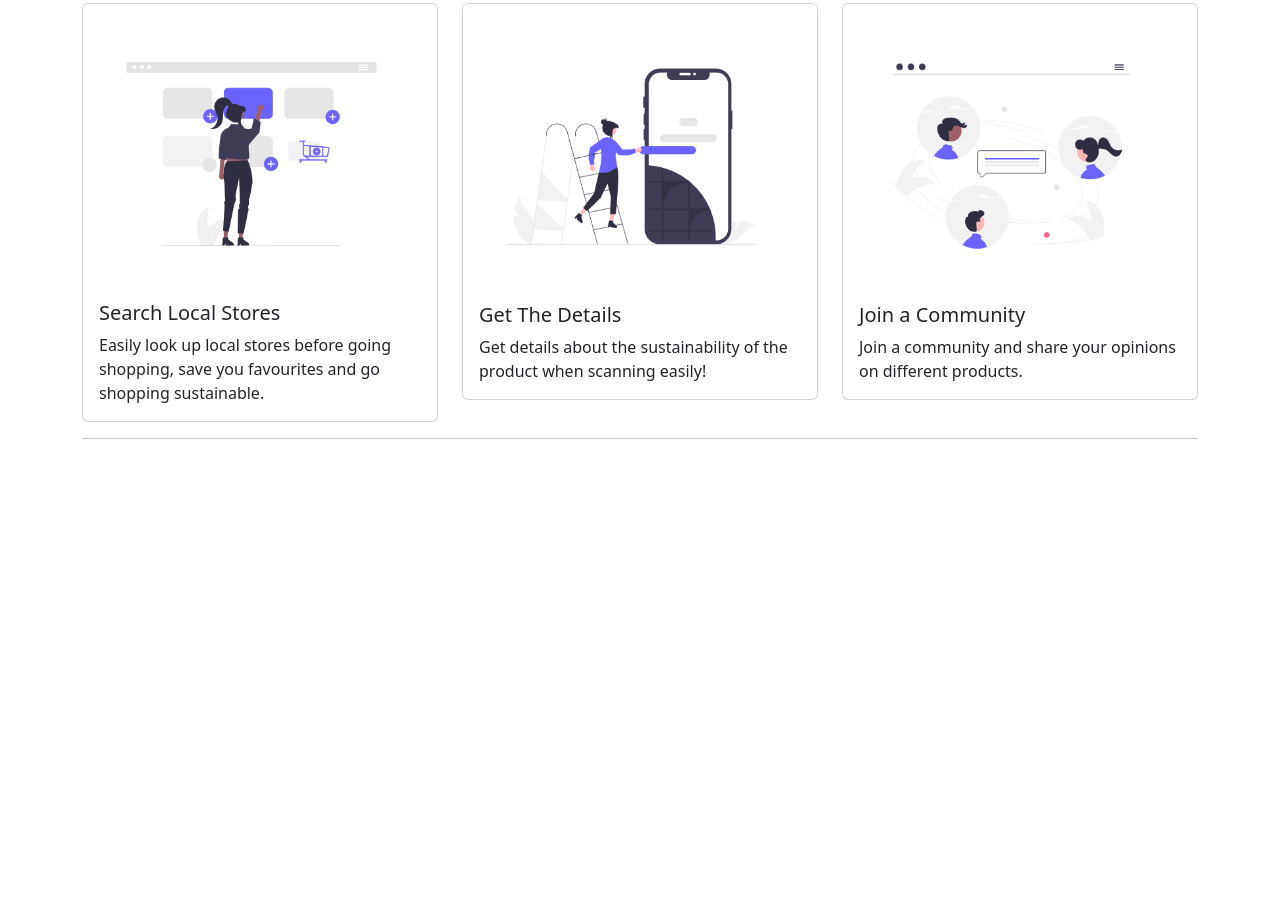
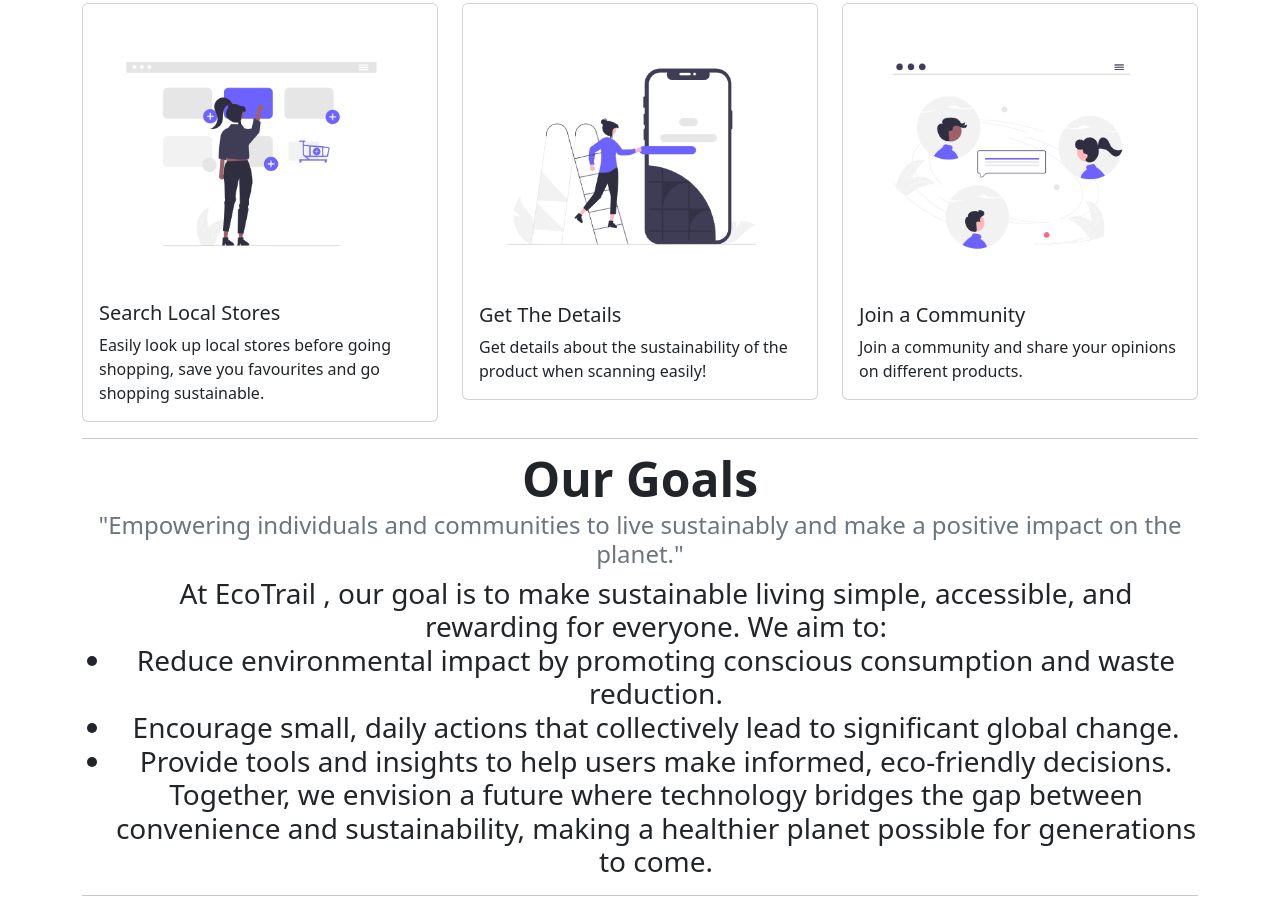
Before and after one commit to PaulaEleni05/EcoTrail-Website, a plain HTML site: page index.html in a window 1280 px wide. Shown: the part 3012-3922 px from the top of the page. Before the commit the page ends 3563 px from the top, so only its background shows below. Drawn offline with nearby package versions, Linux system fonts and the light colour scheme.

Commit message:
Made Our Goals Section

```diff
--- a/index.html
+++ b/index.html
@@ -176,6 +176,25 @@
   </div>
 <!-- How it works card section end-->
 <hr>
+<!-- Our goals section -->
+<div class="text-center">
+    <h1 class="fw-bold lh-1 display-5">Our Goals</h1>
+    <h4 class="text-secondary">"Empowering individuals and communities to live sustainably and make a positive impact on the planet."</h4>
+    <h3>
+        <ul>
+            At EcoTrail , our goal is to make sustainable living simple, accessible, and rewarding for everyone. We aim to:
+            <li>Reduce environmental impact by promoting conscious consumption and waste reduction.</li>
+            <li>Encourage small, daily actions that collectively lead to significant global change.</li>
+            <li>Provide tools and insights to help users make informed, eco-friendly decisions.</li>
+            Together, we envision a future where technology bridges the gap between convenience and sustainability,
+            making a healthier planet possible for generations to come.
+        </ul>
+    </h3>
+</div>
+<!-- Our goals section end -->
+<hr>
+
+
 <script src="https://cdn.jsdelivr.net/npm/bootstrap@5.3.3/dist/js/bootstrap.bundle.min.js" integrity="sha384-YvpcrYf0tY3lHB60NNkmXc5s9fDVZLESaAA55NDzOxhy9GkcIdslK1eN7N6jIeHz" crossorigin="anonymous"></script>
 
 </body>
```
